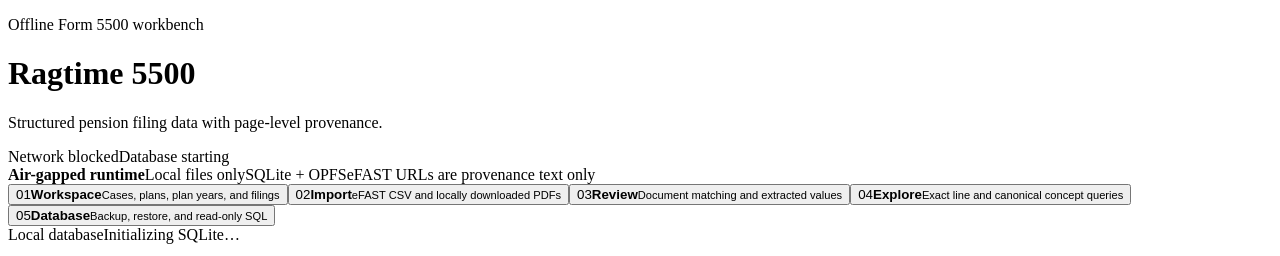
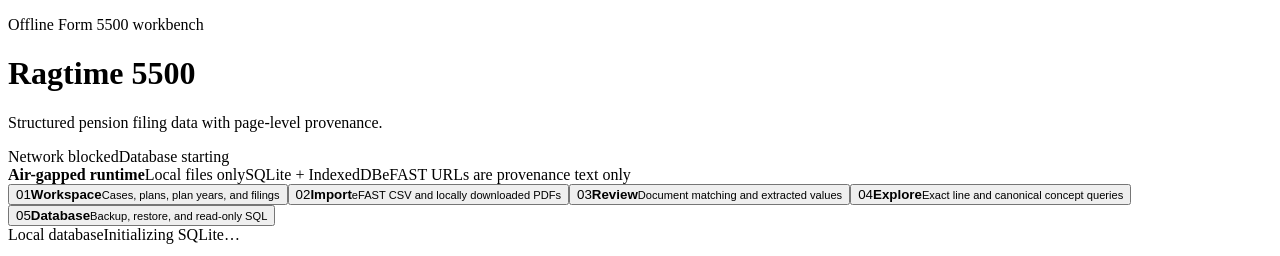
Before and after one commit to ErChulo/ragtime5500, a React (Vite) app: page /#/workspace in a window 1280 px wide. Shown: the top 256 px of the page. Built offline with nearby package versions, Linux system fonts and the light colour scheme.

Commit message:
docs: align src/app/App.tsx with IndexedDB persistence

```diff
--- a/src/app/App.tsx
+++ b/src/app/App.tsx
@@ -51,7 +51,7 @@
       <div className="security-strip">
         <strong>Air-gapped runtime</strong>
         <span>Local files only</span>
-        <span>SQLite + OPFS</span>
+        <span>SQLite + IndexedDB</span>
         <span>eFAST URLs are provenance text only</span>
       </div>
 
```
